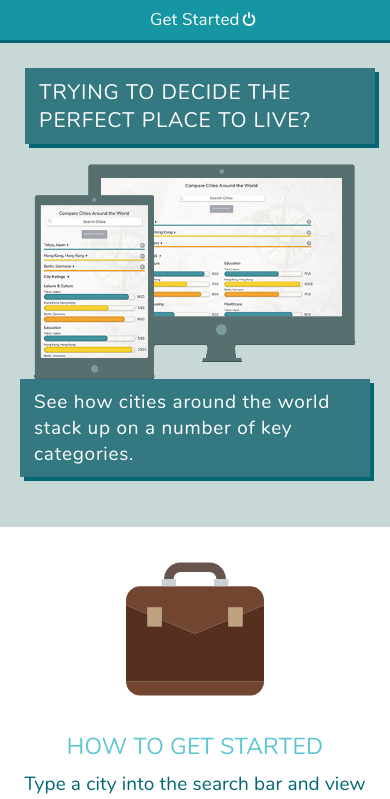
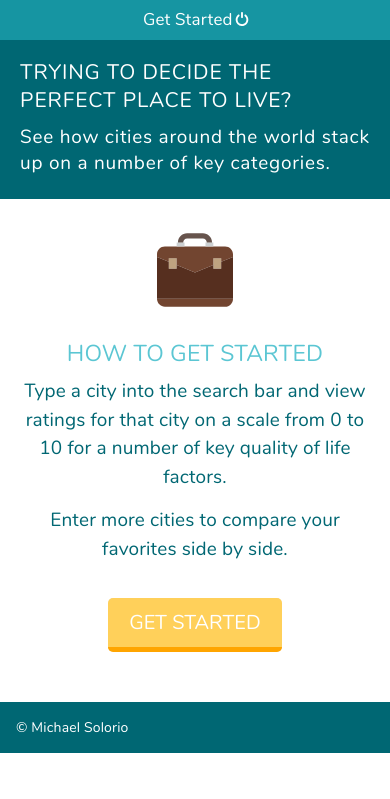
Before and after one commit to msolorio/my-kinda-town-landing, a plain HTML site: page index.html in a window 390 px wide. Shown: the part 45-844 px from the top of the page. Drawn offline with Linux system fonts and the light colour scheme.

Commit message:
remove image on banner display for mobile

```diff
--- a/css/main.css
+++ b/css/main.css
@@ -612,6 +612,7 @@ HEADER BOTTOM
   display: block;
   position: relative;
   top: 5px;
+  left: -7px;
   padding: 5px 25px;
   text-decoration: none;
   color: inherit;
@@ -775,7 +776,7 @@ BANNER TEXT
 
 .promo-img {
   display: block;
-  max-width: 138px;
+  width: 138px;
 }
 
 .promo-h3 {
@@ -969,31 +970,42 @@ MEDIA QUERIES
   BANNER
   **************************************/
   .banner-section-mobile {
-    padding: 20px 20px 50px;
+    background: #006773;
+    padding: 15px 20px 23px;
   }
   .banner-text-h3-mobile {
+    margin: 0;
+    padding: 0 0 10px;
     font-size: 21px;
+    background: inherit;
+    box-shadow: none;
+  }
+  .banner-subtext-mobile {
+    background: inherit;
+    box-shadow: none;
+    padding: 0;
   }
 
   .banner-subtext-mobile {
     margin: 0 auto;
     font-size: 19px;
   }
+  .banner-img-mobile {
+    display: none;
+  }
 
+  /**************************************
+  PROMO
+  **************************************/
   .promo-section {
     margin: 33px 0 50px;
-  }
-  /**************************************
-  ABOUT
-  **************************************/
-  .subfooter-tail-section {
-    margin-top: 51px;
   }
   .promo-col {
     width: 100%;
   }
   .promo-img {
-    margin: 10% 0 2.5%;
+    margin: 0 auto;
+    width: 76px;
   }
   .promo-h3 {
     padding-bottom: 8px;
```
